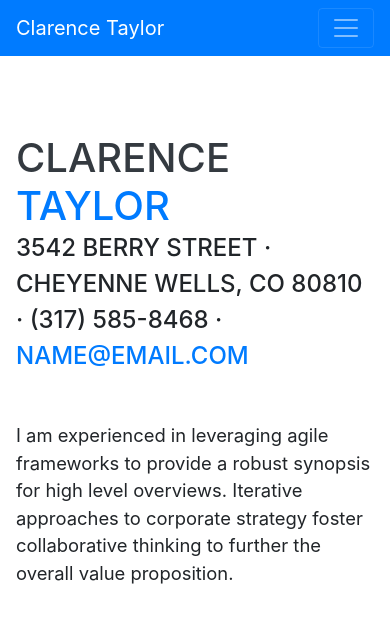
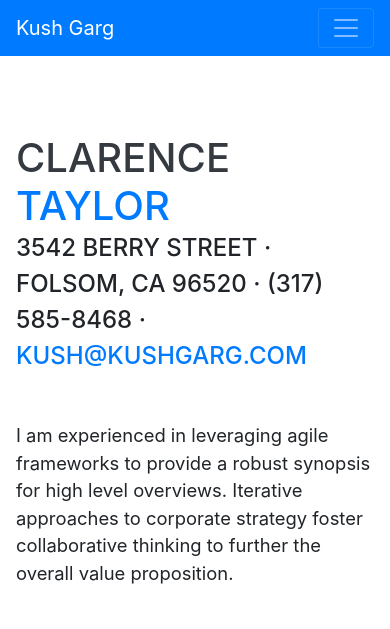
Before and after one commit to Kushg02/kushpersonalsite, a website with bundled scripts: page index.html in a window 390 px wide. Shown: the top 629 px of the page. Built offline with nearby package versions, Linux system fonts and the light colour scheme; a web font is replaced by a local one.

Commit message:
changed to kush template

```diff
--- a/index.html
+++ b/index.html
@@ -8,7 +8,7 @@
   <meta name="description" content="">
   <meta name="author" content="">
 
-  <title>Resume - Start Bootstrap Theme</title>
+  <title>Kush Garg</title>
 
   <!-- Bootstrap core CSS -->
   <link href="vendor/bootstrap/css/bootstrap.min.css" rel="stylesheet">
@@ -27,7 +27,7 @@
 
   <nav class="navbar navbar-expand-lg navbar-dark bg-primary fixed-top" id="sideNav">
     <a class="navbar-brand js-scroll-trigger" href="#page-top">
-      <span class="d-block d-lg-none">Clarence Taylor</span>
+      <span class="d-block d-lg-none">Kush Garg</span>
       <span class="d-none d-lg-block">
         <img class="img-fluid img-profile rounded-circle mx-auto mb-2" src="img/profile.jpg" alt="">
       </span>
@@ -66,8 +66,8 @@
         <h1 class="mb-0">Clarence
           <span class="text-primary">Taylor</span>
         </h1>
-        <div class="subheading mb-5">3542 Berry Street · Cheyenne Wells, CO 80810 · (317) 585-8468 ·
-          <a href="mailto:name@email.com">name@email.com</a>
+        <div class="subheading mb-5">3542 Berry Street · Folsom, CA 96520 · (317) 585-8468 ·
+          <a href="mailto:name@email.com">kush@kushgarg.com</a>
         </div>
         <p class="lead mb-5">I am experienced in leveraging agile frameworks to provide a robust synopsis for high level overviews. Iterative approaches to corporate strategy foster collaborative thinking to further the overall value proposition.</p>
         <div class="social-icons">
```
Also changed, not shown: img/def.jpg (added), img/profile.jpg.
